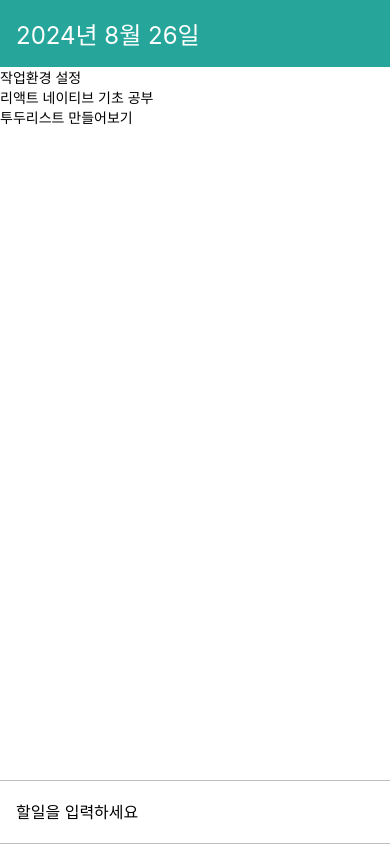
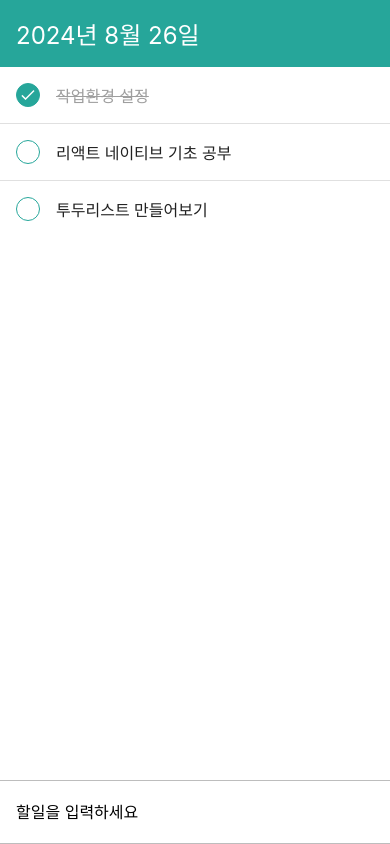
Before and after one commit to hyunji-ok/OKHJS-MOBILE-REACTNATIVE, a React Native app: screen / in a window 390 px wide. Built offline with nearby package versions, Linux system fonts and the light colour scheme.

Commit message:
feat: TodoItem컴포넌트 생성 및 insert toggle 기능 추가

```diff
--- a/App.tsx
+++ b/App.tsx
@@ -13,7 +13,25 @@ function App() {
     {id: 1, text: '작업환경 설정', done: true},
     {id: 2, text: '리액트 네이티브 기초 공부', done: false},
     {id: 3, text: '투두리스트 만들어보기', done: false},
-  ])
+  ]);
+
+  const onInsert = text => {
+    const nextId = todos.length > 0 ? Math.max(...todos.map(todo => todo.id)) + 1 : 1;
+    const todo = {
+      id: nextId,
+      text,
+      done: false,
+    };
+
+    setTodos(todos.concat(todo));
+  };
+
+  const onToggle = id => {
+    const nextTodos = todos.map(todo =>
+      todo.id === id ? {...todo, done: !todo.done} : todo,
+    );
+    setTodos(nextTodos);
+  };
 
   return (
     <SafeAreaProvider>
@@ -23,8 +41,12 @@ function App() {
           style={styles.avoid}
         >
           <DateHead date={today} />
-          {todos.length === 0 ? <Empty /> : <TodoList todos={todos} />}
-          <AddTodo />
+          {todos.length === 0 ? (
+            <Empty />
+            ) : (
+            <TodoList todos={todos} onToggle={onToggle} />
+          )}
+          <AddTodo onInsert={onInsert}  />
         </KeyboardAvoidingView>
       </SafeAreaView>
     </SafeAreaProvider>
--- a/components/AddTodo.tsx
+++ b/components/AddTodo.tsx
@@ -1,10 +1,11 @@
 import React, { useState } from 'react';
 import { Image, Keyboard, Platform, StyleSheet, TextInput, TouchableNativeFeedback, TouchableOpacity, View } from 'react-native';
 
-function AddTodo() {
+function AddTodo({onInsert}) {
     const [text, setText] = useState('');
 
     const onPress = () => {
+        onInsert(text);
         setText('');
         Keyboard.dismiss();
     };
--- a/components/TodoItem.tsx
+++ b/components/TodoItem.tsx
@@ -1,10 +1,52 @@
 import React from 'react';
+import { Image, StyleSheet, Text, TouchableOpacity, View } from 'react-native';
 
-function TodoItem() {
+function TodoItem({id, text, done, onToggle}) {
     return (
+        <View style={styles.item}>
+            <TouchableOpacity onPress={() => onToggle(id)}>
+                <View style={[styles.circle, done && styles.filled]}>
+                    {done && (
+                        <Image
+                            source={require('../assets/icons/check_white/check_white.png')}
+                        />
+                    )}
+                </View>
+            </TouchableOpacity>
+            <Text style={[styles.text, done && styles.lineThrough]}>{text}</Text>
+        </View>
+    );
+}
 
-    )
-}
+const styles = StyleSheet.create({
+    item: {
+        flexDirection: 'row',
+        padding: 16,
+        alignItems: 'center',
+    },
+    circle: {
+        width: 24,
+        height: 24,
+        borderRadius: 12,
+        borderColor: '#26a69a',
+        borderWidth: 1,
+        marginRight: 16,
+    },
+    filled: {
+        justifyContent: 'center',
+        alignItems: 'center',
+        backgroundColor: '#26a69a',
+    },
+    text: {
+        flex: 1,
+        fontSize: 16,
+        color: '#212121',
+    },
+    lineThrough: {
+        color: '#9e9e9e',
+        textDecorationLine: 'line-through',
+    },
+});
 
 
 export default TodoItem;
--- a/components/TodoList.tsx
+++ b/components/TodoList.tsx
@@ -1,15 +1,20 @@
 import React from 'react';
-import { FlatList, StyleSheet, Text, View } from 'react-native';
+import { FlatList, StyleSheet, View} from 'react-native';
+import TodoItem from './TodoItem';
 
-function TodoList({todos}) {
+function TodoList({todos, onToggle}) {
     return (
         <FlatList
+            ItemSeparatorComponent={() => <View style={styles.separator} />}
             style={styles.list}
             data={todos}
             renderItem={({item}) => (
-                <View>
-                    <Text>{item.text}</Text>
-                </View>
+                <TodoItem
+                    id={item.id}
+                    text={item.text}
+                    done={item.done}
+                    onToggle={onToggle}
+                />
             )}
             keyExtractor={item => item.id.toString()}
         />
@@ -20,6 +25,10 @@ const styles = StyleSheet.create({
     list: {
         flex: 1,
     },
+    separator: {
+        backgroundColor: '#e0e0e0',
+        height: 1,
+    },
 });
 
 export default TodoList;
```
Also changed, not shown: 1 other file (tests, documents, lock files or other folders).
